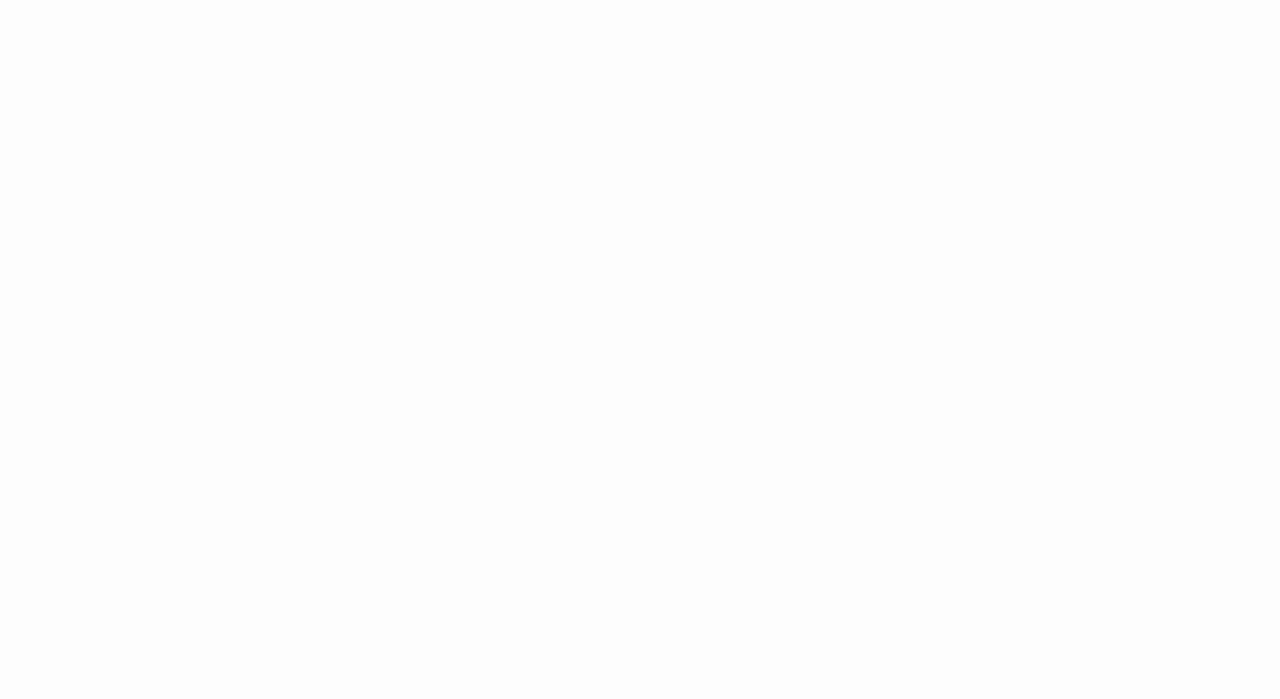
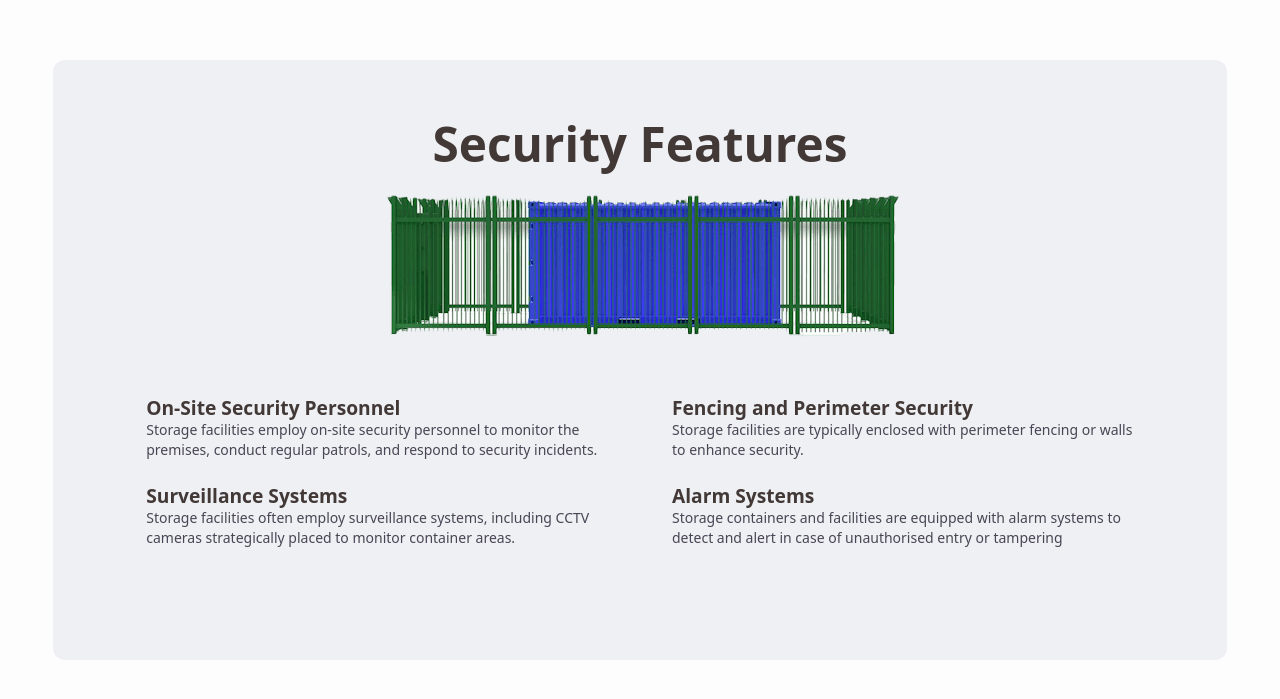
Before and after one commit to shanewmurphy/bluebox, a Next.js app: page / in a window 1280 px wide. Shown: the part 2320-3019 px from the top of the page. Before the commit the page ends 2300 px from the top, so only its background shows below. Built offline with nearby package versions, Linux system fonts and the light colour scheme.

Commit message:
Add Security Section

```diff
--- a/components/Containers.js
+++ b/components/Containers.js
@@ -1,12 +1,12 @@
 import Image from "next/image";
 export default function ContainerSizes() {
   return (
-    <div className="w-11/12 mx-auto mb-40 antialiased">
+    <div className="w-11/12 mx-auto lg:mb-60 antialiased">
       <div>
         <h2 className="text-center lg:text-7xl md:text-5xl sm:text-5xl text-black font-extrabold">
           Storage Options
         </h2>
-        <p className="text-center lg:text-2xl md:text-2xl sm:text-sm text-gray lg:w-8/12 md:w-10/12 font-semibold mx-auto lg:leading-normal md:leading-normal sm:leading-normal mb-8">
+        <p className="text-center lg:text-2xl md:text-2xl sm:text-sm text-gray lg:w-8/12 md:w-10/12 sm:w-11/12 font-bold mx-auto lg:leading-normal md:leading-normal sm:leading-normal mb-8">
           We offer a wide range of container types, sizes. Whether you require
           short-term or long-term storage, we have the flexibility to
           accommodate your requirements
--- /dev/null
+++ b/components/Security.js
@@ -0,0 +1,62 @@
+import Image from "next/image";
+export default function Security() {
+  return (
+    <div className="w-11/12 mx-auto rounded-xl bg-bkgGray mb-60 mt-60 lg:py-12 md:py-8 sm:py-8 lg:px-12 md:px-8 sm:px-4 antialiased">
+      <div>
+        <h2 className="text-center text-black font-extrabold lg:text-7xl md:text-5xl sm:text-4xl antialiased">
+          Security Features
+        </h2>
+        <div>
+          <Image
+            src="/Security-min.png"
+            width={600}
+            height={169}
+            alt="Blue Box security"
+          />
+        </div>
+        <div className="w-11/12 mx-auto mt-12 mb-16">
+          <div className="grid lg:grid-cols-2 md:grid-col-2 sm:grid-row-1 lg:gap-x-16 lg:gap-y-6 md:gap-x-16 sm:gap-y-6">
+            <div>
+              <h5 className="text-black font-bold lg:text-2xl md:text-2xl sm:text-base">
+                On-Site Security Personnel
+              </h5>
+              <p className="text-gray font-medium text-sm">
+                Storage facilities employ on-site security personnel to monitor
+                the premises, conduct regular patrols, and respond to security
+                incidents.
+              </p>
+            </div>
+            <div>
+              <h5 className="text-black font-bold lg:text-2xl md:text-2xl sm:text-base">
+                Fencing and Perimeter Security
+              </h5>
+              <p className="text-gray font-medium text-sm">
+                Storage facilities are typically enclosed with perimeter fencing
+                or walls to enhance security.
+              </p>
+            </div>
+            <div>
+              <h5 className="text-black font-bold lg:text-2xl md:text-2xl sm:text-base">
+                Surveillance Systems
+              </h5>
+              <p className="text-gray font-medium text-sm">
+                Storage facilities often employ surveillance systems, including
+                CCTV cameras strategically placed to monitor container areas.
+              </p>
+            </div>
+            <div>
+              <h5 className="text-black font-bold lg:text-2xl md:text-2xl sm:text-base">
+                Alarm Systems
+              </h5>
+              <p className="text-gray font-medium text-sm">
+                Storage containers and facilities are equipped with alarm
+                systems to detect and alert in case of unauthorised entry or
+                tampering
+              </p>
+            </div>
+          </div>
+        </div>
+      </div>
+    </div>
+  );
+}
--- a/pages/index.js
+++ b/pages/index.js
@@ -3,6 +3,7 @@
 import Hero from "@/components/Hero";
 import Intro from "@/components/Intro";
 import ContainerSizes from "@/components/Containers";
+import Security from "@/components/Security";
 export default function Home() {
   return (
     <div>
@@ -21,6 +22,9 @@
         <div>
           <ContainerSizes />
         </div>
+        <div>
+          <Security />
+        </div>
       </div>
     </div>
   );
--- a/tailwind.config.js
+++ b/tailwind.config.js
@@ -20,6 +20,7 @@
         gray: "#494554",
         green: "#12DDB9",
         BkColor: "#EEF0FB",
+        bkgGray: "#EFF0F4",
         backgroudPage: "#fdfdfd",
         gradientBlue: "#E9EBFB",
         gradientWhite: "#F6F8FD",
```
Also changed, not shown: public/Security-min.png (added).
